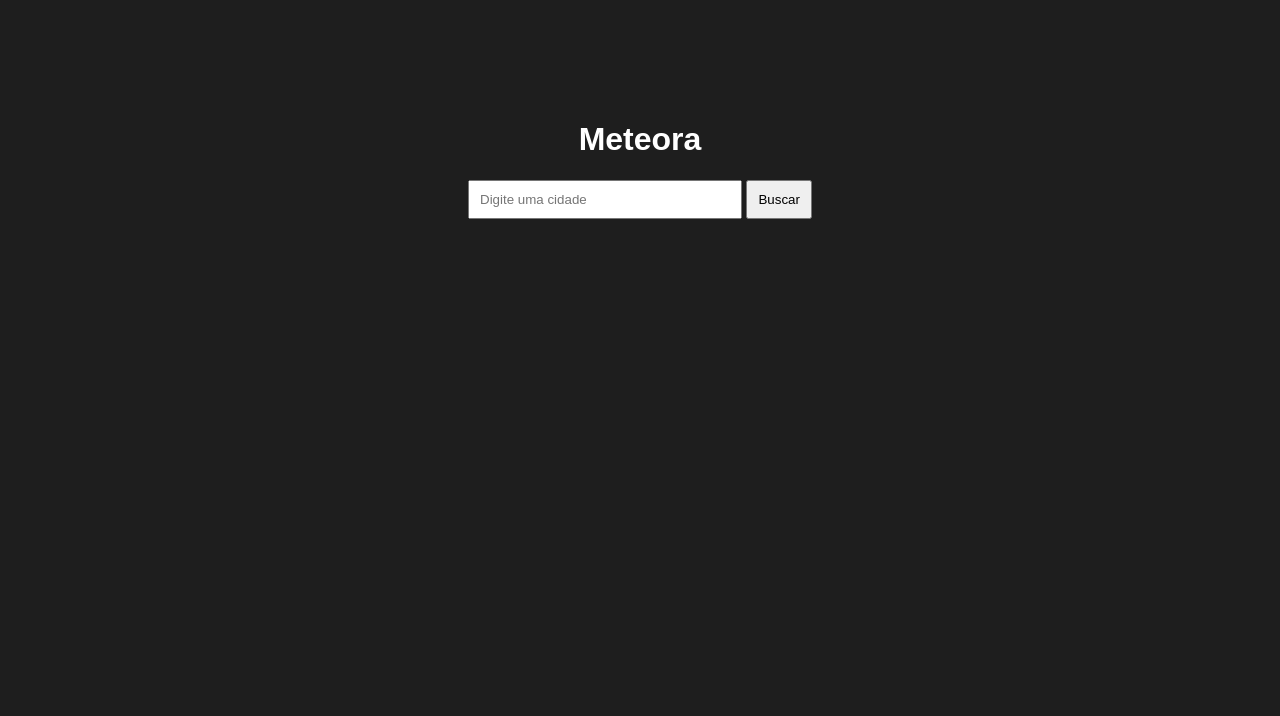
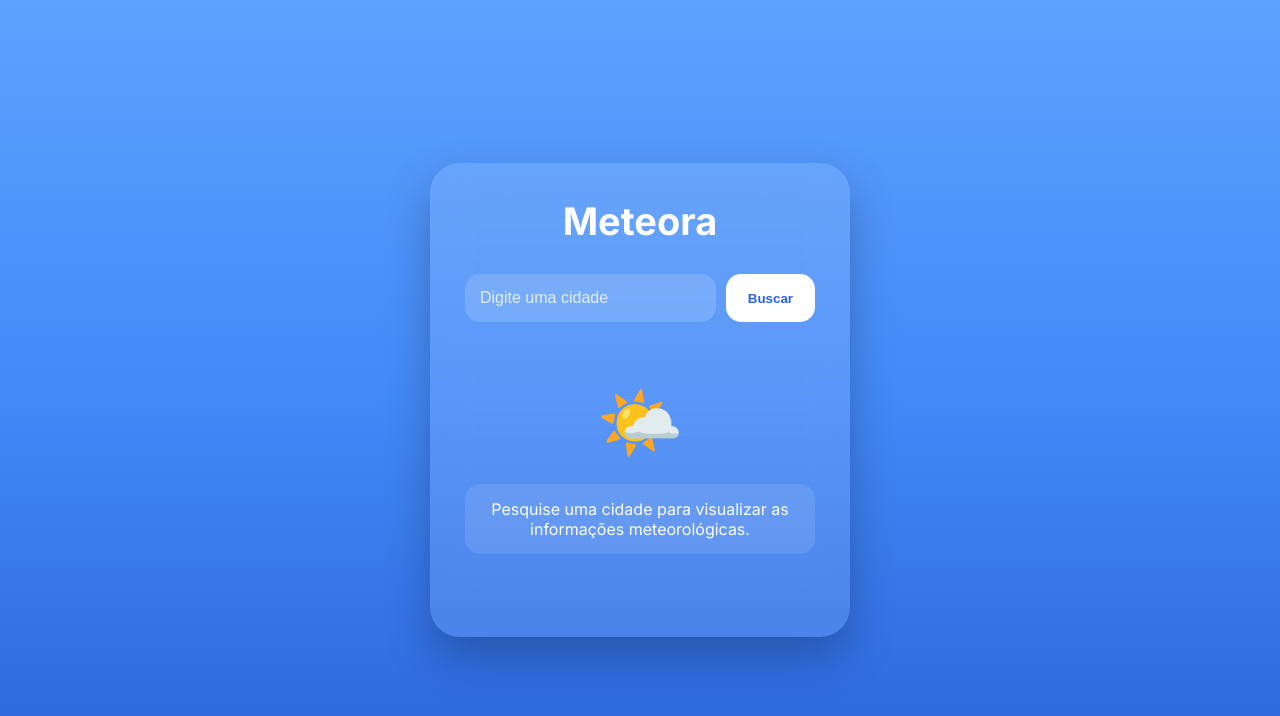
Before and after one commit to MatheusSetmaier/WeatherCache, a plain HTML site: page static/index.html in a window 1280 px wide. Drawn offline with Linux system fonts and the light colour scheme.

Commit message:
Atualiza interface da Meteora

```diff
--- a/static/index.html
+++ b/static/index.html
@@ -1,29 +1,57 @@
 <!DOCTYPE html>
 <html lang = 'pt-BR'>
+
 <head>
+
     <meta charset = 'UTF-8'>
+    <meta name = 'viewport' content = 'width=device-width, initial-scale=1.0'>
+
     <title>Meteora</title>
+
     <link rel = 'stylesheet' href = '/static/style.css'>
+
+    <link href = 'https://fonts.googleapis.com/css2?family=Inter:wght@300;400;500;600;700&display=swap' rel = 'stylesheet'>
+
 </head>
+
 <body>
 
-    <div class = 'container'>
-        <h1>Meteora</h1>
+<div class = 'container'>
+
+    <h1>Meteora</h1>
+
+    <div class = 'search'>
 
         <input
             type = 'text'
             id = 'cidade'
-            placeholder = 'Digite uma cidade'
-        >
+            placeholder = 'Digite uma cidade'>
 
-        <button onclick = 'buscarClima()''>
+        <button onclick = 'buscarClima()'>
             Buscar
         </button>
 
-        <div id = 'resultado'></div>
     </div>
 
-    <script src = '/static/script.js'></script>
+    <div id = 'resultado'>
+
+        <div class = 'placeholder'>
+
+            <div class = 'emoji'>🌤️</div>
+
+            <p>
+                Pesquise uma cidade para visualizar
+                as informações meteorológicas.
+            </p>
+
+        </div>
+
+    </div>
+
+</div>
+
+<script src = '/static/script.js'></script>
 
 </body>
+
 </html>
--- a/static/style.css
+++ b/static/style.css
@@ -1,36 +1,173 @@
-body {
-    font-family: Arial, sans-serif;
-    background: #1e1e1e;
-    color: white;
-    display: flex;
-    justify-content: center;
-    margin-top: 100px;
+*{
+    margin:0;
+    padding:0;
+    box-sizing:border-box;
 }
 
-.container {
-    text-align: center;
+body{
+
+    font-family:'Inter',sans-serif;
+
+    min-height:100vh;
+
+    display:flex;
+    justify-content:center;
+    align-items:center;
+
+    background:linear-gradient(
+        180deg,
+        #5ea2ff,
+        #4389f8,
+        #2962d9
+    );
+
+    color:white;
 }
 
-input {
-    padding: 10px;
-    width: 250px;
+.container{
+
+    width:420px;
+
+    padding:35px;
+
+    border-radius:30px;
+
+    background:rgba(255,255,255,.12);
+
+    backdrop-filter:blur(18px);
+
+    box-shadow:0 20px 45px rgba(0,0,0,.25);
+
 }
 
-button {
-    padding: 10px;
-    cursor: pointer;
+h1{
+
+    text-align:center;
+
+    font-size:38px;
+
+    font-weight:700;
+
+    margin-bottom:30px;
+
 }
 
-#resultado {
-    margin-top: 20px;
-    text-align: left;
-    width: 350px;
+.search{
+
+    display:flex;
+
+    gap:10px;
+
+    margin-bottom:30px;
+
 }
 
-#resultado h2 {
-    margin-bottom: 10px;
+input{
+
+    flex:1;
+
+    border:none;
+
+    outline:none;
+
+    padding:15px;
+
+    border-radius:15px;
+
+    background:rgba(255,255,255,.15);
+
+    color:white;
+
+    font-size:16px;
+
 }
 
-#resultado p {
-    margin: 5px 0;
+input::placeholder{
+
+    color:rgba(255,255,255,.8);
+
 }
+
+button{
+
+    border:none;
+
+    padding:15px 22px;
+
+    border-radius:15px;
+
+    cursor:pointer;
+
+    font-weight:600;
+
+    color:#2563eb;
+
+    background:white;
+
+    transition:.2s;
+
+}
+
+button:hover{
+
+    transform:translateY(-2px);
+
+    background:#ececec;
+
+}
+
+#resultado{
+
+    min-height:250px;
+
+}
+
+.placeholder{
+
+    display:flex;
+
+    flex-direction:column;
+
+    justify-content:center;
+
+    align-items:center;
+
+    gap:20px;
+
+    height:240px;
+
+    text-align:center;
+
+    color:white;
+
+}
+
+.emoji{
+
+    font-size:70px;
+
+}
+
+#resultado h2{
+
+    text-align:center;
+
+    font-size:34px;
+
+    margin-bottom:20px;
+
+}
+
+#resultado p{
+
+    background:rgba(255,255,255,.10);
+
+    padding:15px;
+
+    border-radius:15px;
+
+    margin-bottom:12px;
+
+    font-size:16px;
+
+}
```
